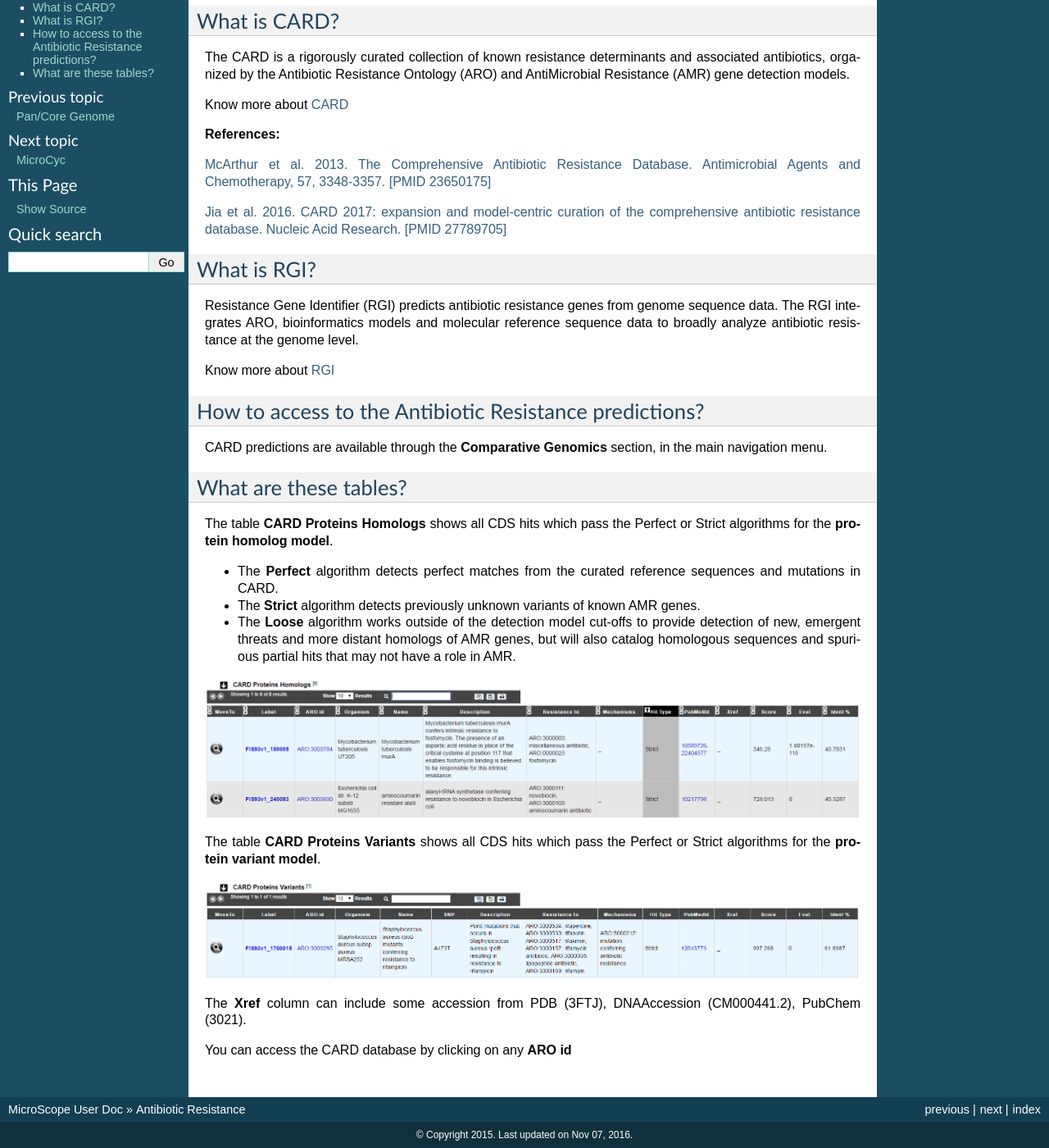
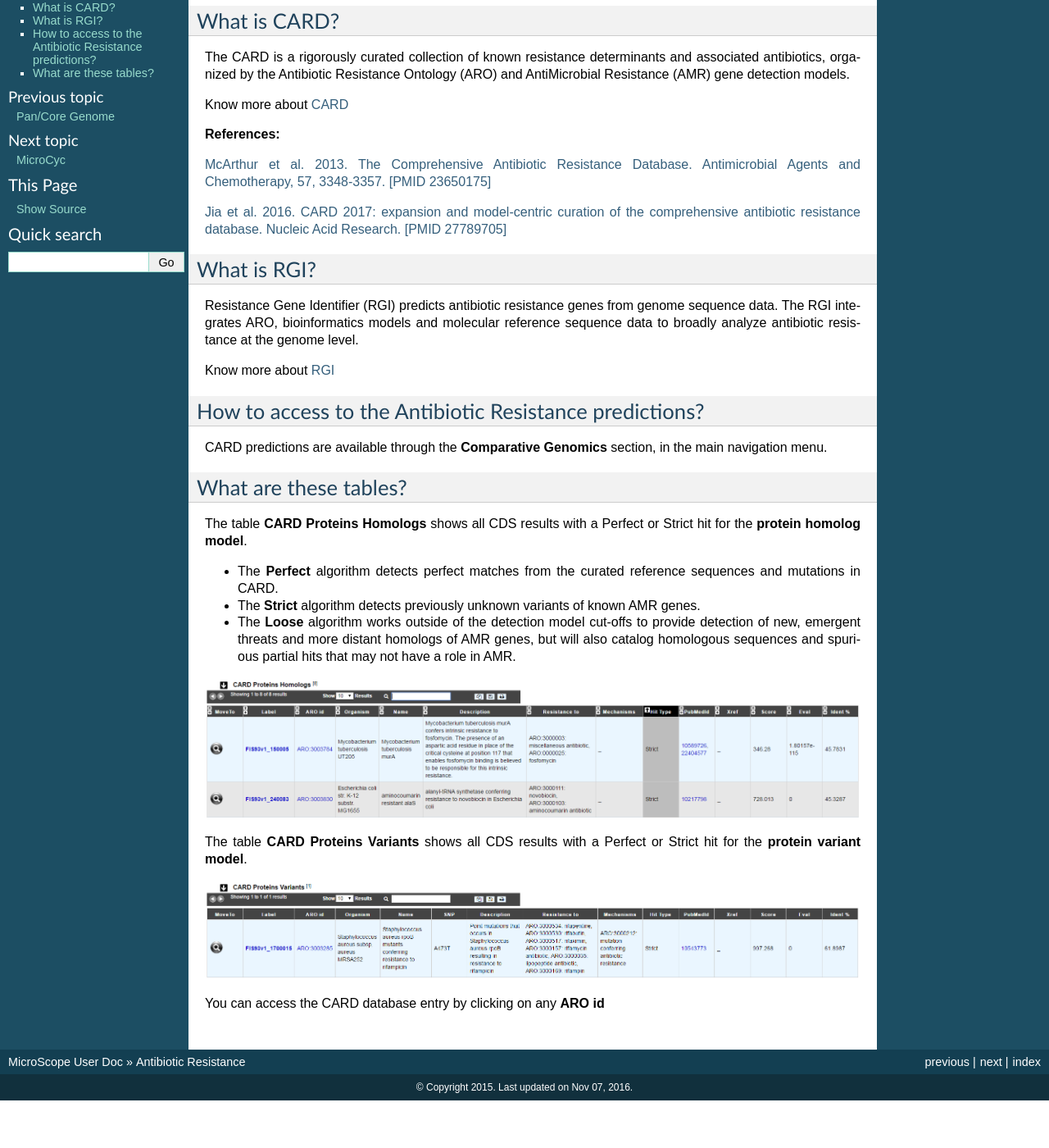
Before and after one commit to labgem/microscope-user-doc, a Sphinx documentation site: the page built from docs/content/compgenomics/card.rst, in a window 1280 px wide and 1400 px high, scrolled down 89 px. Shown: the whole window at 82% size. Built offline with Sphinx 7.4.7, drawn with Linux system fonts in a browser that asks for light colours; formulas are drawn with MathJax 3; after the commit the page ends 1431 px from its top, so only the background shows below that.

Commit message:
Update card.rst

```diff
--- a/docs/content/compgenomics/card.rst
+++ b/docs/content/compgenomics/card.rst
@@ -34,7 +34,7 @@
 What are these tables?
 --------------------------------------------------------
 
-The table **CARD Proteins Homologs** shows all CDS hits which pass the Perfect or Strict algorithms for the **protein homolog model**.
+The table **CARD Proteins Homologs** shows all CDS results with a Perfect or Strict hit for the **protein homolog model**.
 
 - The **Perfect** algorithm detects perfect matches from the curated reference sequences and mutations in CARD.
 - The **Strict** algorithm detects previously unknown variants of known AMR genes.
@@ -42,10 +42,8 @@
 
 .. image:: img/CARD_Homologs.PNG
 
-The table **CARD Proteins Variants** shows all CDS hits which pass the Perfect or Strict algorithms for the **protein variant model**.
+The table **CARD Proteins Variants** shows all CDS results with a Perfect or Strict hit for the **protein variant model**.
 
 .. image:: img/CARD_Variants.PNG
 
-The **Xref** column can include some accession from PDB (3FTJ), DNAAccession (CM000441.2), PubChem (3021).
-
-You can access the CARD database by clicking on any **ARO id**
+You can access the CARD database entry by clicking on any **ARO id**
```
